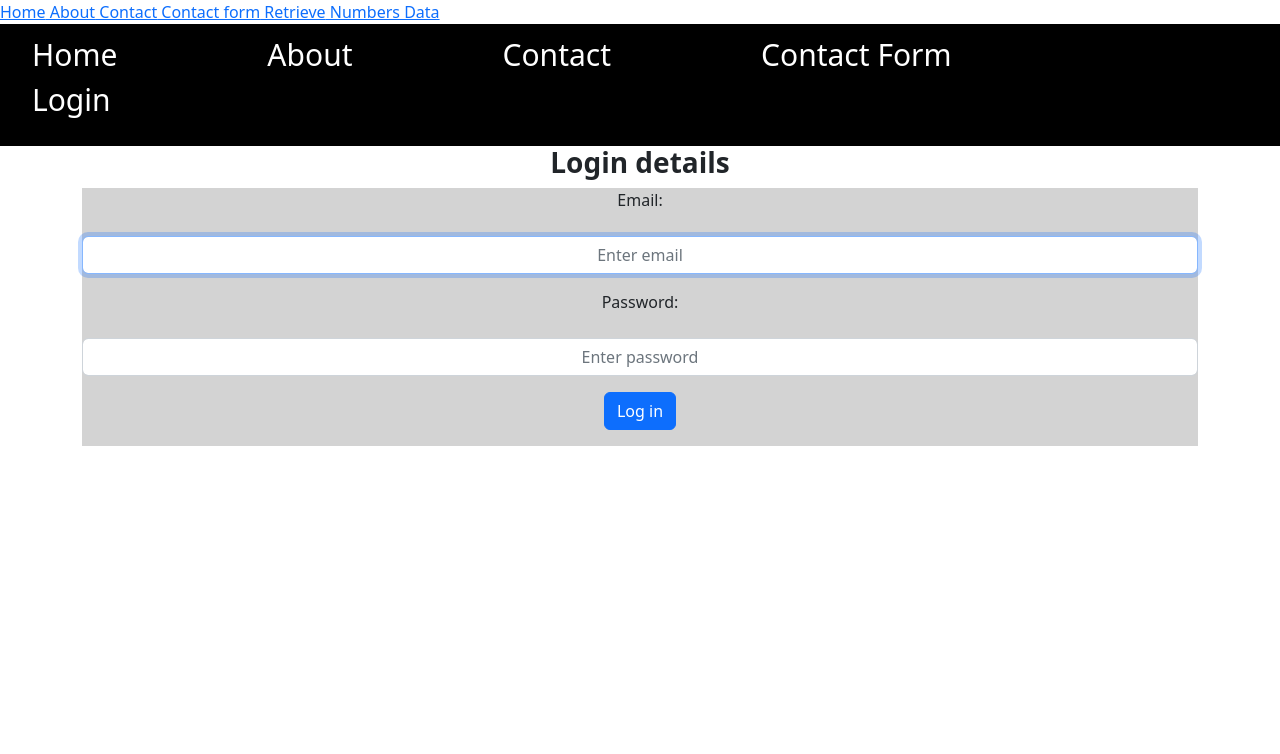
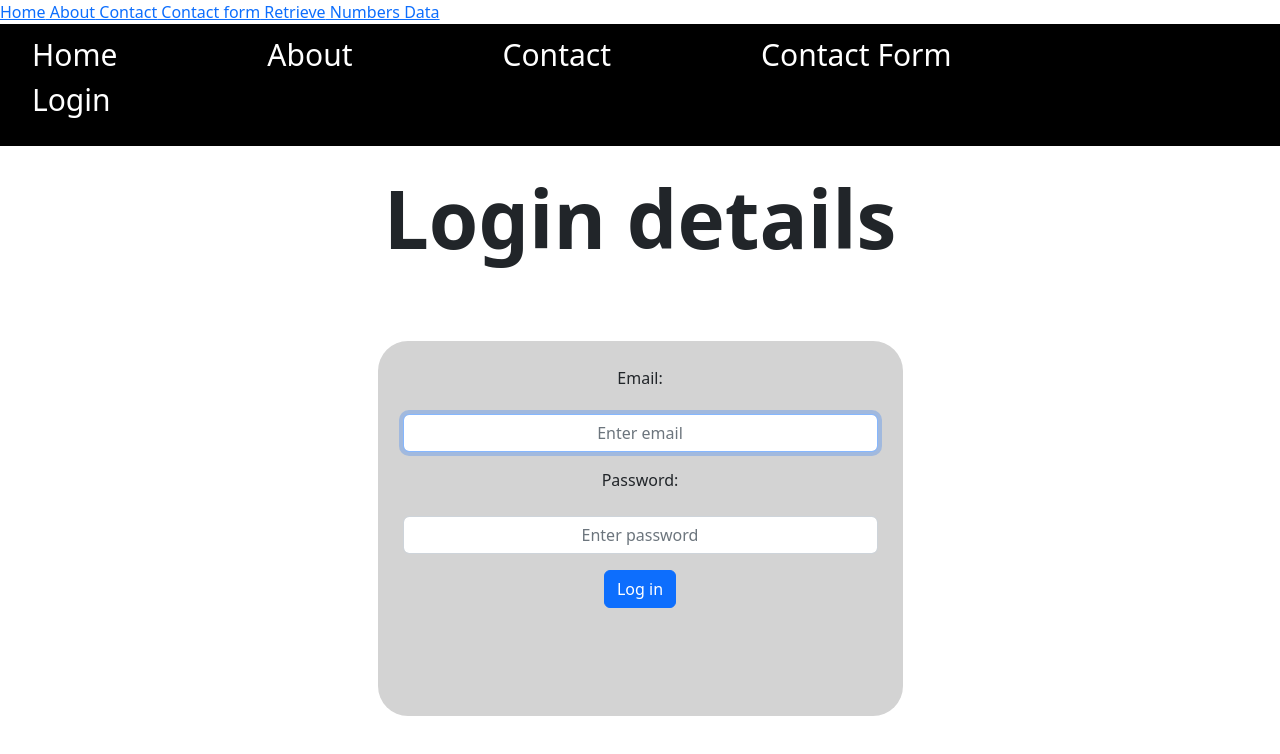
Before and after one commit to yeshna7/Reactproject, a React (Create React App) app: page /Login in a window 1280 px wide. Shown: the top 754 px of the page. Built offline with nearby package versions, Linux system fonts and the light colour scheme.

Commit message:
Loading button

```diff
--- a/package.json
+++ b/package.json
@@ -7,8 +7,9 @@
     "@testing-library/react": "^13.4.0",
     "@testing-library/user-event": "^13.5.0",
     "axios": "^1.1.3",
-    "bootstrap": "^5.2.2",
+    "bootstrap": "^5.2.3",
     "react": "^18.2.0",
+    "react-bootstrap": "^2.6.0",
     "react-dom": "^18.2.0",
     "react-router-dom": "^6.4.3",
     "react-scripts": "5.0.1",
--- a/src/App.css
+++ b/src/App.css
@@ -31,13 +31,22 @@
   list-style-type:none ;
 }
 
-.title{
-  font-size: 28px;
+.title {
+  font-size: 80px;
   font-weight: bold;
 }
-.form-content{
+.form-content {
   background-color: lightgray;
+  width:525px;
+  height:375px;
+  padding: 25px;
+  margin: 75px auto;
+  border-radius:30px;
 }
+.form-control {
+width:100%
+}
+
 
 @keyframes App-logo-spin {
   from {
--- a/src/components/pages/Dashboard.js
+++ b/src/components/pages/Dashboard.js
@@ -5,7 +5,7 @@ function Dashboard () {
     const navigate = useNavigate()
 
      useEffect(() => {
-         if (!localStorage.getItem('token')) {
+         if (!localStorage.getItem('jwt')) {
             navigate('/Login')
 
          }
@@ -22,7 +22,7 @@ function Dashboard () {
               </div>
             <button  className='logoutBut mt-3'
              onClick={() => {
-                localStorage.removeItem('token')
+                localStorage.removeItem('jwt')
                 navigate('/Login')
             }}
             > LOGOUT </button>
--- a/src/components/pages/Login.js
+++ b/src/components/pages/Login.js
@@ -1,6 +1,7 @@
 import axios from 'axios';
 import React, { useEffect, useRef } from 'react';
 import { useNavigate } from 'react-router-dom';
+
 
 function Login() {
   const [email, setEmail] = React.useState('');
@@ -8,6 +9,8 @@ function Login() {
   const [error, setError] = React.useState('');
   const navigate = useNavigate();
   const [isSubmit, setSubmit] = React.useState(false);
+  const [loading, setLoading]= React.useState( false);
+
 
   const emailRef = useRef();
 
@@ -46,6 +49,7 @@ function Login() {
 
   function OnClickForm(e) {
     setSubmit(true);
+    setLoading(true);
     e.preventDefault();
 
     const payload = {
@@ -61,10 +65,13 @@ function Login() {
 
       .then((res) => {
         console.log(res.data);
-        localStorage.setItem('token', res.data.token);
+        localStorage.setItem('jwt', res?.data?.jwt);
         navigate('/Dashboard');
+        setLoading(true);
+
       })
       .catch((err) => {
+        setLoading(false);
         if (err.code === 'ERR_BAD_REQUEST') setError('No access!');
         console.log(err);
       });
@@ -72,7 +79,7 @@ function Login() {
 
   return (
     <div className="container">
-      <h1 className="title text-center">Login details</h1>
+      <h1 className="title text-center mt-4">Login details</h1>
       <form className="form-content  text-center">
         <div className="mb-3">
           <label htmlFor="email" className="form-label">
@@ -112,10 +119,15 @@ function Login() {
           <p className="text-danger"> {error}</p>
         </div>
         <div>
-          <button className="btn btn-primary mb-3" onClick={OnClickForm}>
+         {!loading && <button className="btn btn-primary mb-3" onClick={OnClickForm}>
             {' '}
             Log in
-          </button>
+          </button>}
+          {loading && <button className="btn btn-primary mb-3" disabled>
+            {' '}
+           <i className='fas fa-spinner fa-spin'></i> Loading...
+          </button>}
+
         </div>
       </form>
     </div>
```
Also changed, not shown: 1 other file (tests, documents, lock files or other folders).
